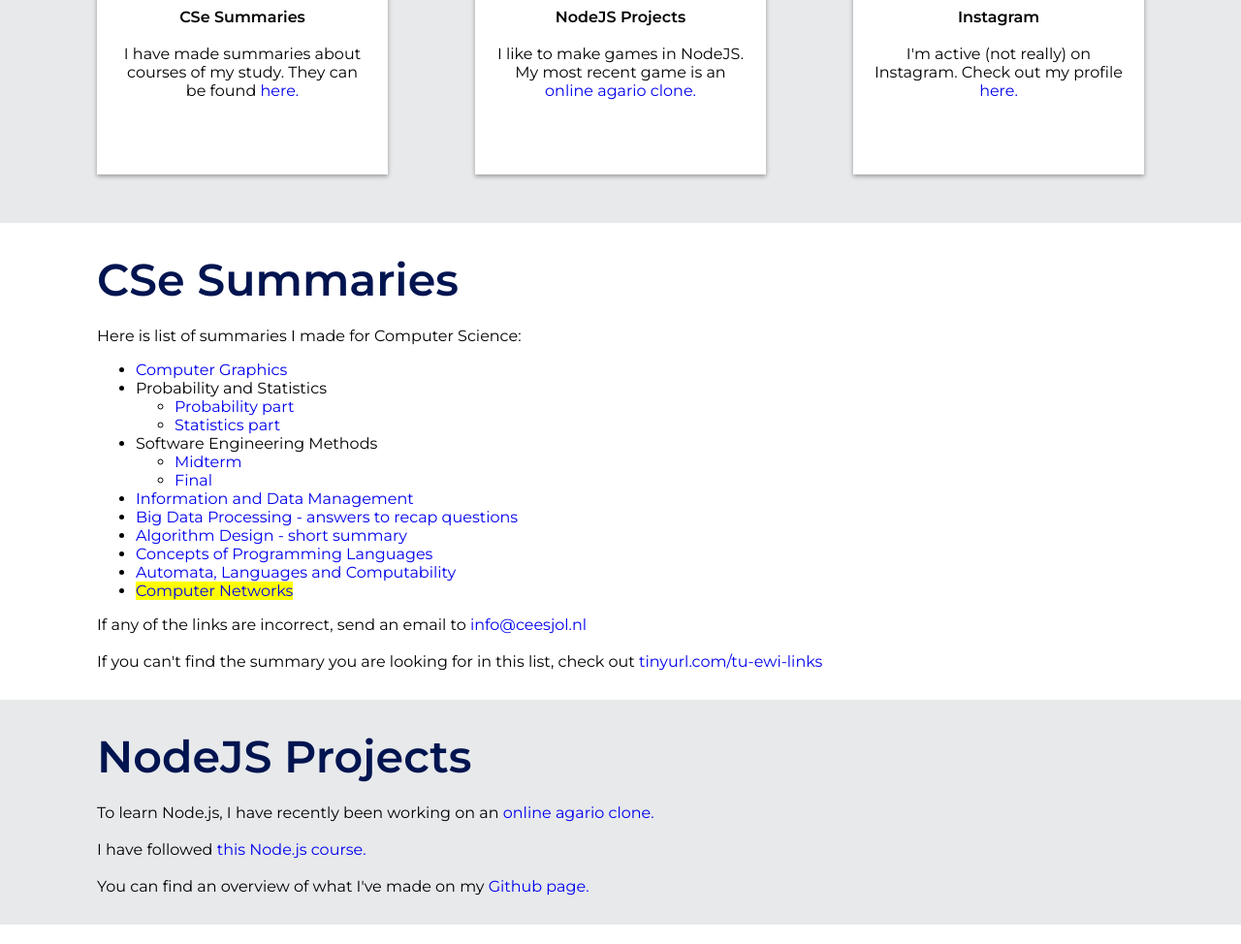
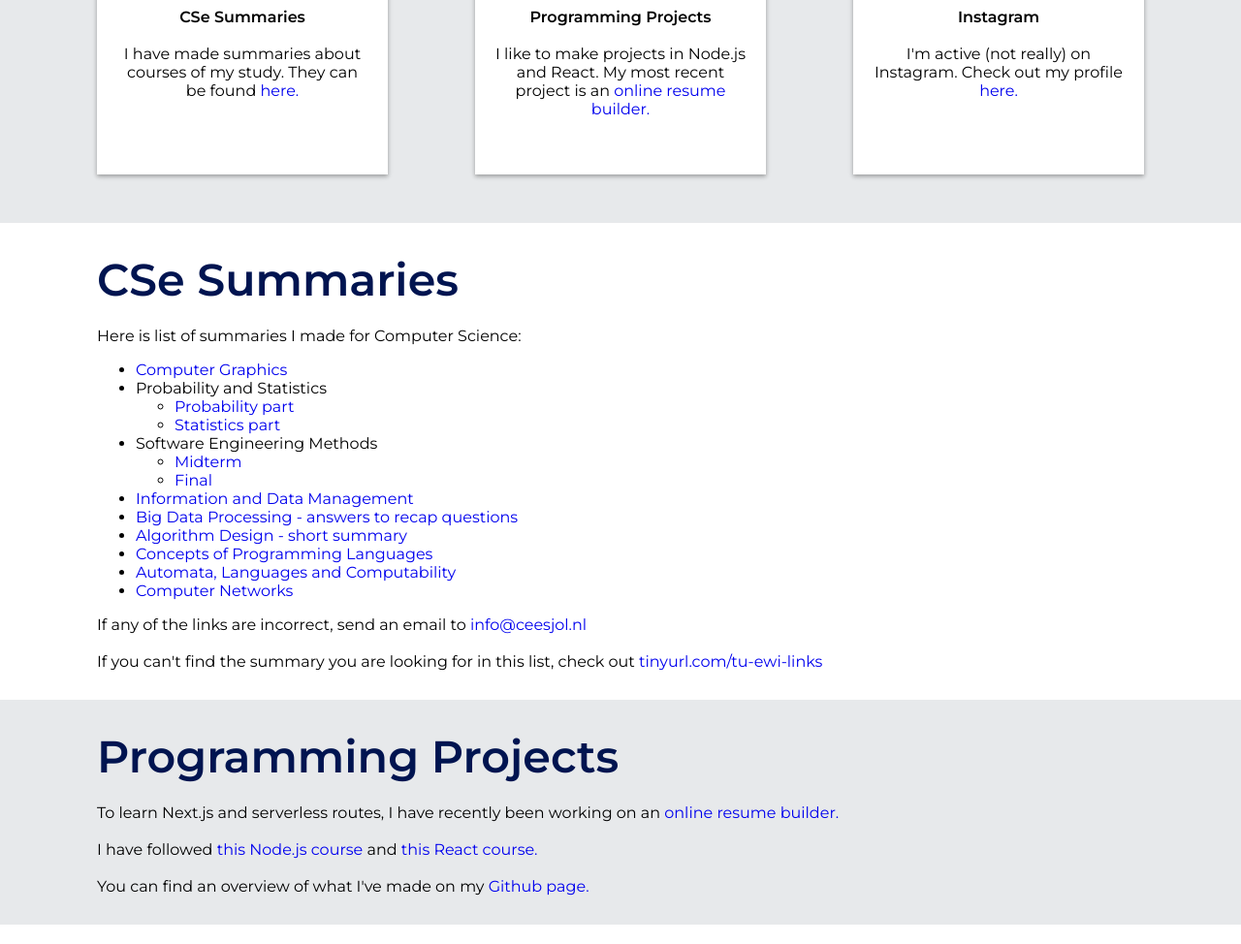
Before and after one commit to CeesJol/ceesjol_old, a plain HTML site: page index.html in a window 1280 px wide. Shown: the part 1270-2244 px from the top of the page at 97% size. Drawn offline with nearby package versions, Linux system fonts and the light colour scheme.

Commit message:
Update website for 2020

```diff
--- a/index.html
+++ b/index.html
@@ -89,7 +89,7 @@
                 <!-- Linkedin -->
                 <div class="icon">
                   <a
-                    href="https://www.linkedin.com/in/cees-jol-53148218b/"
+                    href="https://www.linkedin.com/in/ceesjol/"
                     target="_blank"
                   >
                     <img
@@ -154,7 +154,7 @@
             <table>
               <tr>
                 <td>Study</td>
-                <td>3rd. Year Computer Science & Engineering</td>
+                <td>4th Year Computer Science & Engineering</td>
               </tr>
 
               <tr>
@@ -173,7 +173,7 @@
     </div>
 
     <!-- OVERVIEW -->
-    <div class="article" style="background-color: rgb(231, 233, 235);">
+    <div class="article" style="background-color: rgb(231, 233, 235)">
       <div id="parent" class="article-content">
         <div class="child child1">
           <img src="img/tu.jpg" alt="TU Delft logo" />
@@ -189,16 +189,17 @@
         </div>
 
         <div class="child child2">
-          <img src="img/nodejs.png" alt="NodeJS logo" />
+          <img src="img/react.png" alt="React logo" />
 
-          <p><b>NodeJS Projects</b></p>
+          <p><b>Programming Projects</b></p>
 
           <br />
 
           <p>
-            I like to make games in NodeJS. My most recent game is an
-            <a href="http://gentle-headland-25621.herokuapp.com" target="_blank"
-              >online agario clone.</a
+            I like to make projects in Node.js and React. My most recent project
+            is an
+            <a href="https://resume-ivory.vercel.app/" target="_blank"
+              >online resume builder.</a
             >
           </p>
         </div>
@@ -303,12 +304,10 @@
             >
           </li>
           <li>
-            <mark
-              ><a
-                href="https://docs.google.com/document/d/1gk_5iuFHpmpM404yqxCZroZ28PtW8LmkLynVgXMvXGc/edit?usp=sharing"
-                target="_blank"
-                >Computer Networks</a
-              ></mark
+            <a
+              href="https://docs.google.com/document/d/1gk_5iuFHpmpM404yqxCZroZ28PtW8LmkLynVgXMvXGc/edit?usp=sharing"
+              target="_blank"
+              >Computer Networks</a
             >
           </li>
         </ul>
@@ -330,19 +329,20 @@
       </div>
     </div>
 
-    <!-- NODEJS PROJECTS -->
+    <!-- NODE.JS / REACT PROJECTS -->
     <div
       class="article"
       id="nodejs"
-      style="background-color: rgb(231, 233, 235);"
+      style="background-color: rgb(231, 233, 235)"
     >
       <div class="article-content">
-        <h1>NodeJS Projects</h1>
+        <h1>Programming Projects</h1>
 
         <p>
-          To learn Node.js, I have recently been working on an
-          <a href="https://gentle-headland-25621.herokuapp.com/" target="_blank"
-            >online agario clone.</a
+          To learn Next.js and serverless routes, I have recently been working
+          on an
+          <a href="https://resume-ivory.vercel.app/" target="_blank"
+            >online resume builder.</a
           >
         </p>
 
@@ -353,7 +353,13 @@
           <a
             href="https://www.udemy.com/the-complete-nodejs-developer-course-2/"
             target="_blank"
-            >this Node.js course.</a
+            >this Node.js course</a
+          >
+          and
+          <a
+            href="https://www.udemy.com/course/react-2nd-edition/"
+            target="_blank"
+            >this React course.</a
           >
         </p>
 
@@ -371,7 +377,7 @@
       <div class="article-content">
         <h1>Frequently asked questions</h1>
 
-        <p style="color: rgb(100, 100, 100);">
+        <p style="color: rgb(100, 100, 100)">
           <b><i>Q: Is the guy in the picture at the top you?</i></b>
         </p>
         <br />
@@ -381,14 +387,14 @@
 
     <!-- FOOTER -->
     <footer>
-      <div class="article-content" style="padding: 0;">
+      <div class="article-content" style="padding: 0">
         <p>
           <b>&copy; <span id="year"></span> Cees Jol</b>
         </p>
       </div>
-		</footer>
+    </footer>
 
-		<script>
+    <script>
       document.getElementById("year").innerHTML = new Date().getFullYear();
     </script>
   </body>
```
Also changed, not shown: img/react.png (added).
